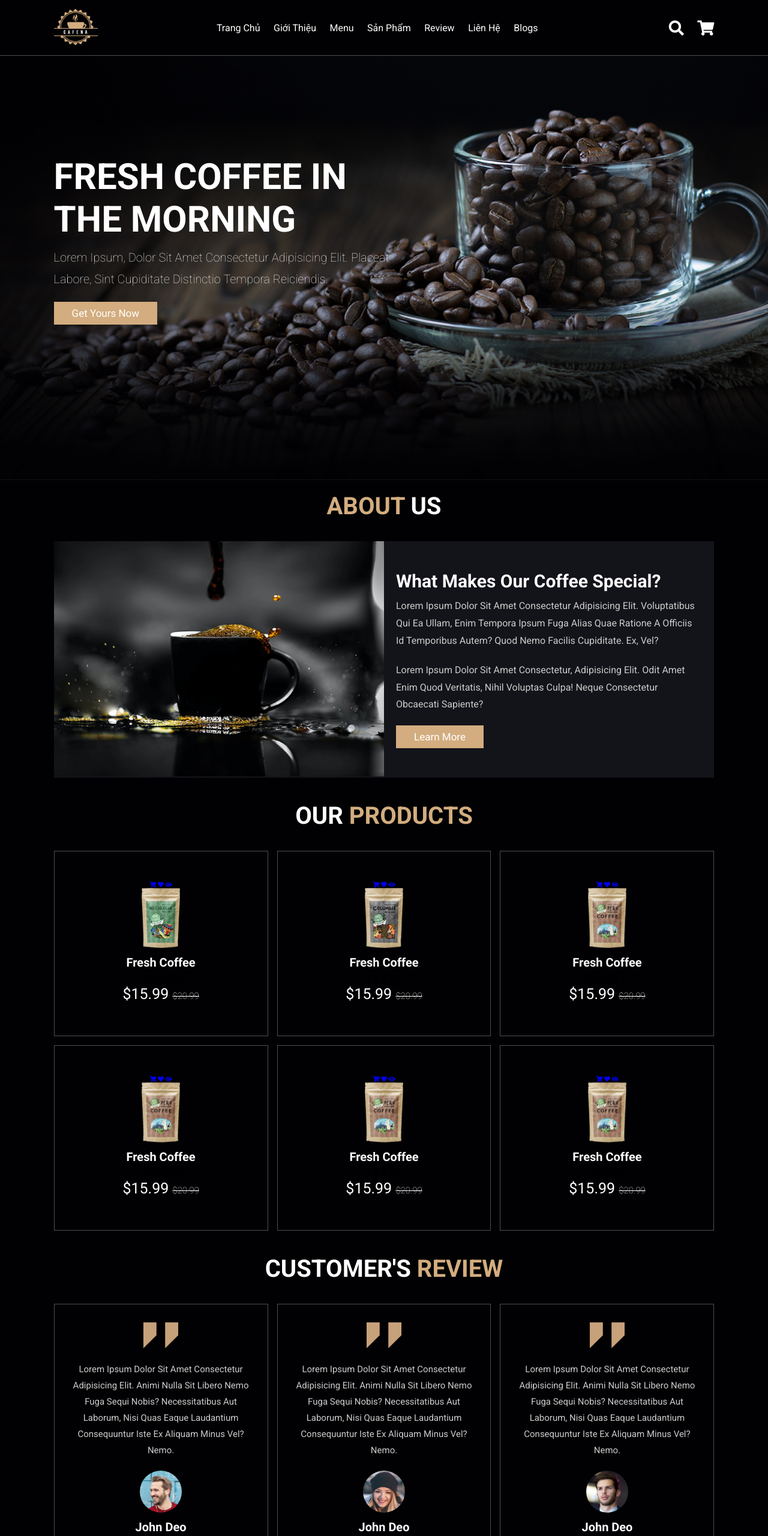
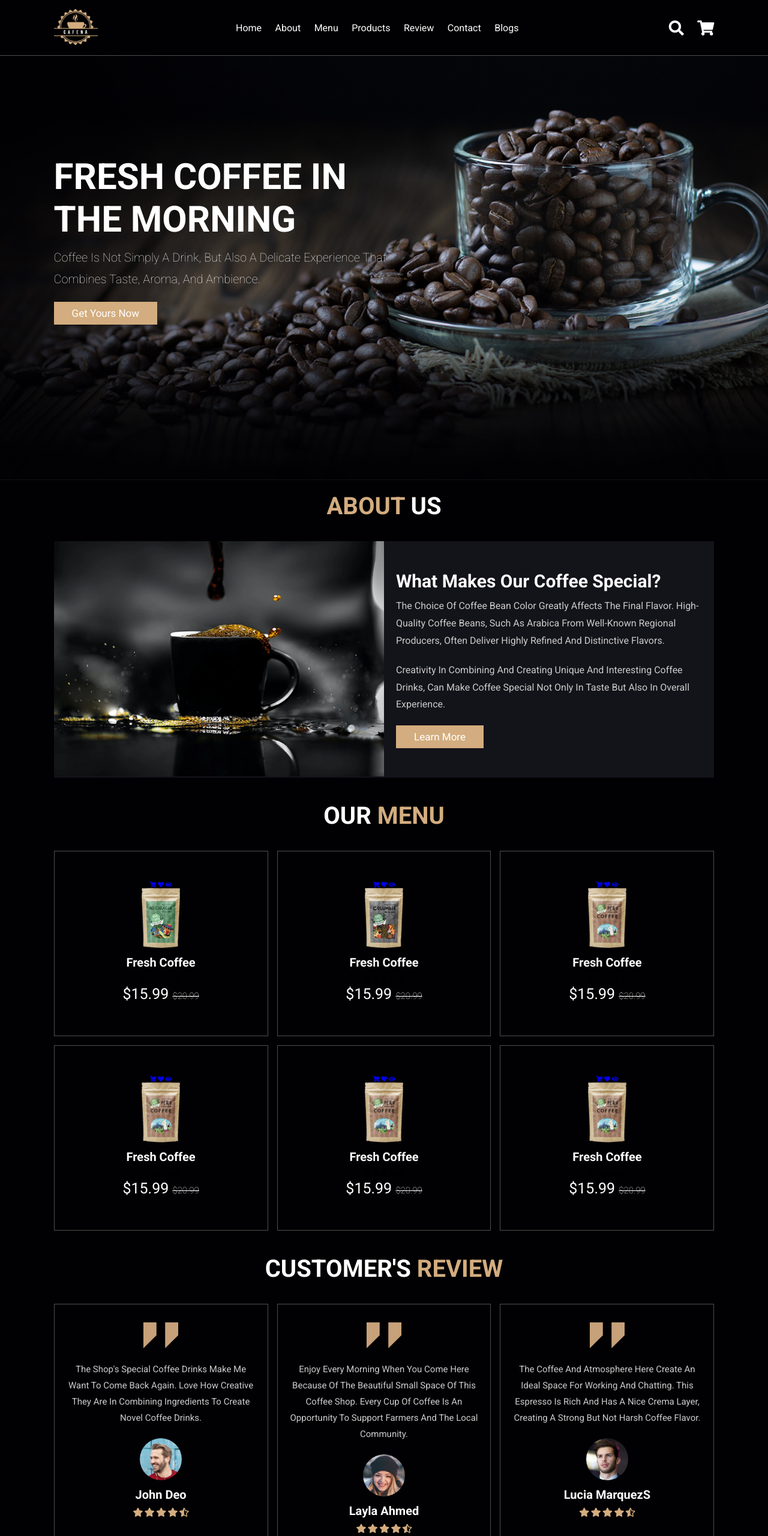
Before and after one commit to TuanKiet1906/website-coffe, a plain HTML site: page index.html in a window 1280 px wide. Shown: the top 2560 px of the page at 60% size. Drawn offline with Linux system fonts and the light colour scheme.

Commit message:
demo web

```diff
--- a/index.html
+++ b/index.html
@@ -24,12 +24,12 @@
       </a>
 
       <nav class="navbar">
-        <a href="#home">Trang Chủ</a>
-        <a href="#about">Giới Thiệu</a>
+        <a href="#home">home</a>
+        <a href="#about">about</a>
         <a href="#menu">Menu</a>
-        <a href="#products">Sản Phẩm</a>
+        <a href="#products">products</a>
         <a href="#review">review</a>
-        <a href="#contact">Liên Hệ</a>
+        <a href="#contact">contact</a>
         <a href="#blogs">blogs</a>
       </nav>
 
@@ -89,8 +89,7 @@
       <div class="content">
         <h3>fresh coffee in the morning</h3>
         <p>
-          Lorem ipsum, dolor sit amet consectetur adipisicing elit. Placeat
-          labore, sint cupiditate distinctio tempora reiciendis.
+          Coffee is not simply a drink, but also a delicate experience that combines taste, aroma, and ambience.
         </p>
         <a href="#" class="btn">get yours now</a>
       </div>
@@ -101,7 +100,7 @@
     <!-- about section starts  -->
 
     <section class="about" id="about">
-      <h1 class="heading"><span>about</span> us</h1>
+      <h1 class="heading"><span>about </span>us </h1>
 
       <div class="row">
         <div class="image">
@@ -111,15 +110,10 @@
         <div class="content">
           <h3>what makes our coffee special?</h3>
           <p>
-            Lorem ipsum dolor sit amet consectetur adipisicing elit.
-            Voluptatibus qui ea ullam, enim tempora ipsum fuga alias quae
-            ratione a officiis id temporibus autem? Quod nemo facilis
-            cupiditate. Ex, vel?
+            The choice of coffee bean color greatly affects the final flavor. High-quality coffee beans, such as Arabica from well-known regional producers, often deliver highly refined and distinctive flavors.
           </p>
           <p>
-            Lorem ipsum dolor sit amet consectetur, adipisicing elit. Odit amet
-            enim quod veritatis, nihil voluptas culpa! Neque consectetur
-            obcaecati sapiente?
+            Creativity in combining and creating unique and interesting coffee drinks, can make coffee special not only in taste but also in overall experience.
           </p>
           <a href="#" class="btn">learn more</a>
         </div>
@@ -131,7 +125,7 @@
     <!-- menu section starts  -->
 
     <section class="menu" id="menu">
-      <h1 class="heading">our <span>products</span></h1>
+      <h1 class="heading">our <span>menu</span></h1>
 
       <div class="box-container">
         <div class="box">
@@ -277,9 +271,8 @@
         <div class="box">
           <img src="images/quote-img.png" alt="" class="quote" />
           <p>
-            Lorem ipsum dolor sit amet consectetur adipisicing elit. Animi nulla
-            sit libero nemo fuga sequi nobis? Necessitatibus aut laborum, nisi
-            quas eaque laudantium consequuntur iste ex aliquam minus vel? Nemo.
+            The shop's special coffee drinks make me want to come back again.
+            Love how creative they are in combining ingredients to create novel coffee drinks.
           </p>
           <img src="images/pic-1.png" class="user" alt="" />
           <h3>john deo</h3>
@@ -295,12 +288,10 @@
         <div class="box">
           <img src="images/quote-img.png" alt="" class="quote" />
           <p>
-            Lorem ipsum dolor sit amet consectetur adipisicing elit. Animi nulla
-            sit libero nemo fuga sequi nobis? Necessitatibus aut laborum, nisi
-            quas eaque laudantium consequuntur iste ex aliquam minus vel? Nemo.
+            Enjoy every morning when you come here because of the beautiful small space of this coffee shop. Every cup of coffee is an opportunity to support farmers and the local community.
           </p>
           <img src="images/pic-2.png" class="user" alt="" />
-          <h3>john deo</h3>
+          <h3>Layla Ahmed</h3>
           <div class="stars">
             <i class="fas fa-star"></i>
             <i class="fas fa-star"></i>
@@ -313,12 +304,10 @@
         <div class="box">
           <img src="images/quote-img.png" alt="" class="quote" />
           <p>
-            Lorem ipsum dolor sit amet consectetur adipisicing elit. Animi nulla
-            sit libero nemo fuga sequi nobis? Necessitatibus aut laborum, nisi
-            quas eaque laudantium consequuntur iste ex aliquam minus vel? Nemo.
+            The coffee and atmosphere here create an ideal space for working and chatting. This espresso is rich and has a nice crema layer, creating a strong but not harsh coffee flavor.
           </p>
           <img src="images/pic-3.png" class="user" alt="" />
-          <h3>john deo</h3>
+          <h3>Lucia MarquezS</h3>
           <div class="stars">
             <i class="fas fa-star"></i>
             <i class="fas fa-star"></i>
@@ -447,7 +436,5 @@
 
     <!-- footer section ends -->
 
-    <!-- custom js file link  -->
-    <script src="js/script.js"></script>
   </body>
 </html>
--- a/js/script.js
+++ /dev/null
@@ -1,29 +0,0 @@
-let navbar = document.querySelector('.navbar');
-
-document.querySelector('#menu-btn').onclick = () =>{
-    navbar.classList.toggle('active');
-    searchForm.classList.remove('active');
-    cartItem.classList.remove('active');
-}
-
-let searchForm = document.querySelector('.search-form');
-
-document.querySelector('#search-btn').onclick = () =>{
-    searchForm.classList.toggle('active');
-    navbar.classList.remove('active');
-    cartItem.classList.remove('active');
-}
-
-let cartItem = document.querySelector('.cart-items-container');
-
-document.querySelector('#cart-btn').onclick = () =>{
-    cartItem.classList.toggle('active');
-    navbar.classList.remove('active');
-    searchForm.classList.remove('active');
-}
-
-window.onscroll = () =>{
-    navbar.classList.remove('active');
-    searchForm.classList.remove('active');
-    cartItem.classList.remove('active');
-}
```
Also changed, not shown: css/style.css (line endings or trailing spaces).
